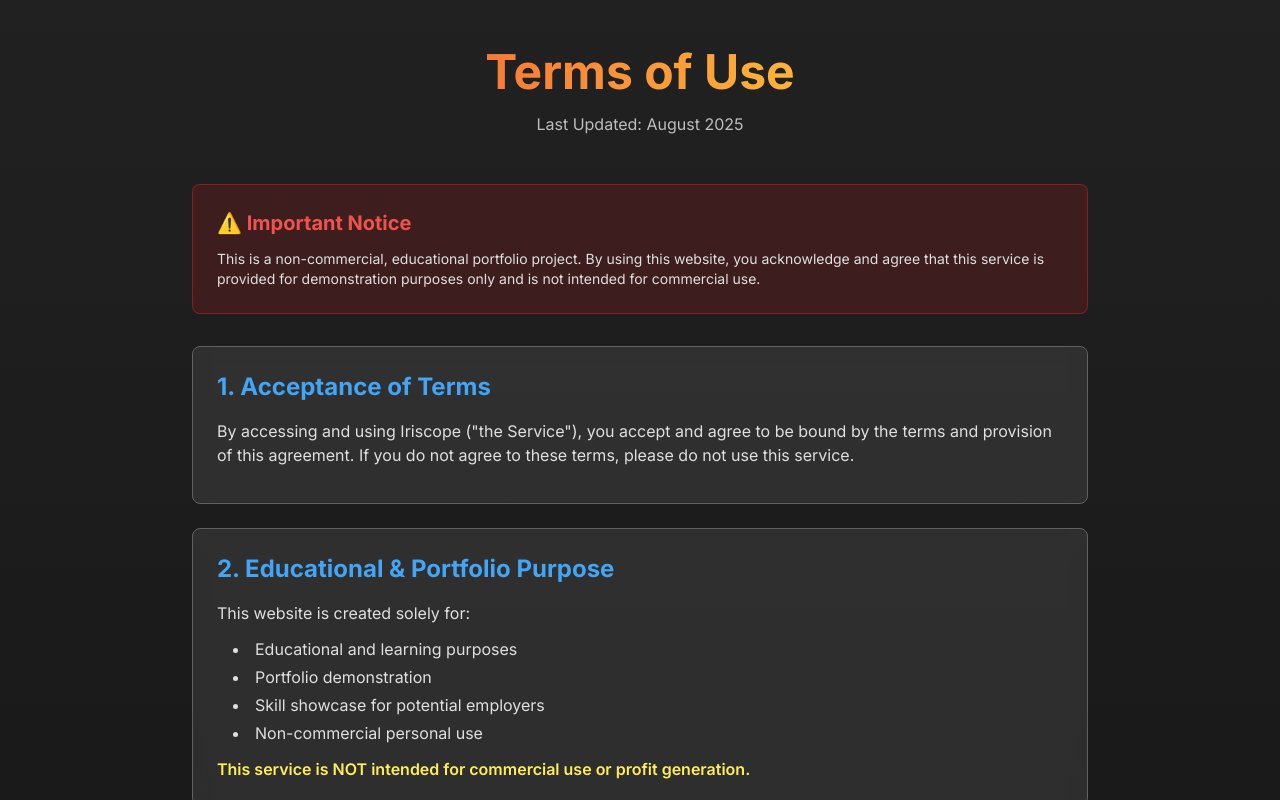
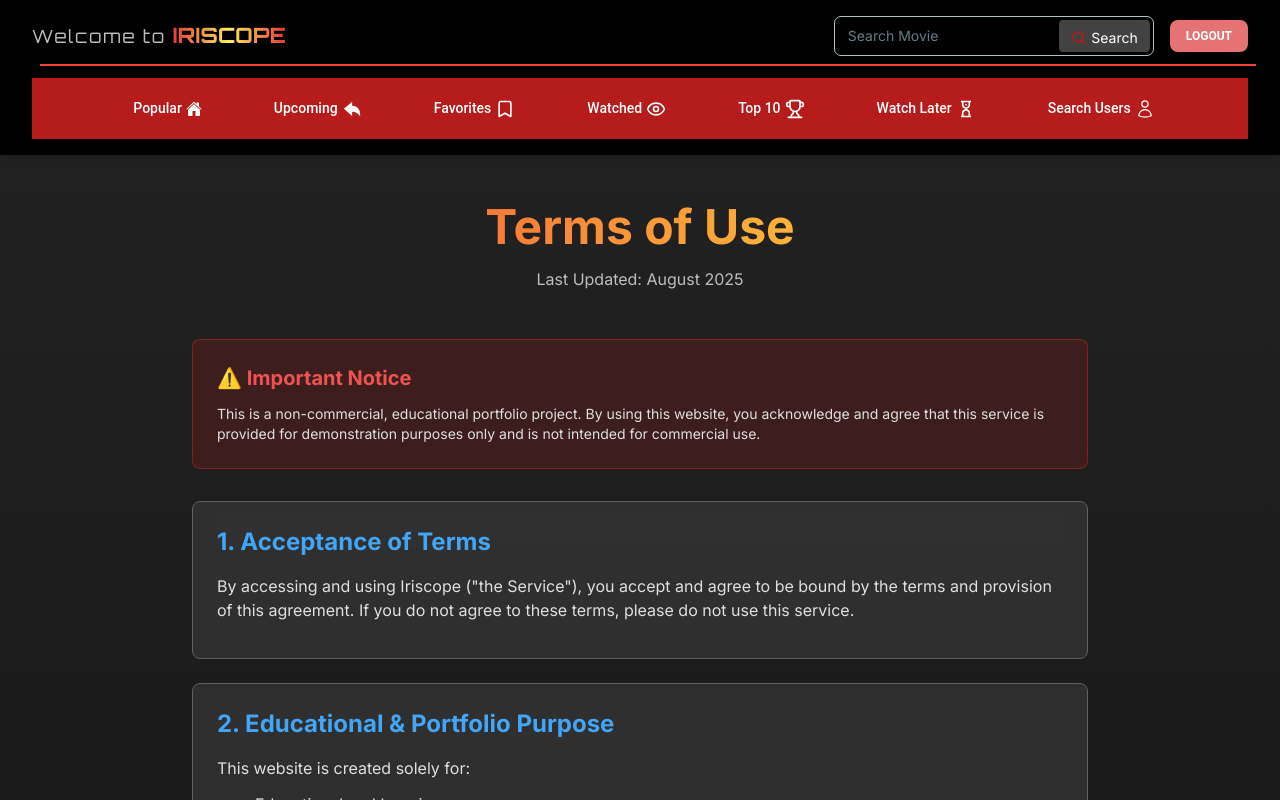
Before and after one commit to Naidiri1/movie-social-app-fe, a Next.js app: page /terms-of-use in a window 1280 px wide. Shown: the top 800 px of the page. Built offline with nearby package versions, Linux system fonts and the light colour scheme; no server answers; sample sign-in values are in the browser's storage.

Commit message:
add provider

```diff
--- a/src/app/layout.tsx
+++ b/src/app/layout.tsx
@@ -1,5 +1,6 @@
 import "./globals.css";
 import { Inter } from 'next/font/google';
+import ClientProviders from '../components/ClientLayout';
 
 const inter = Inter({ subsets: ['latin'] });
 
@@ -16,7 +17,9 @@ export default function RootLayout({
   return (
     <html lang="en">
       <body className={inter.className}>
-        {children}
+        <ClientProviders>
+          {children}
+        </ClientProviders>
       </body>
     </html>
   );
--- /dev/null
+++ b/src/components/ClientPRovidet.tsx
@@ -0,0 +1,20 @@
+
+'use client';
+
+import { Provider } from 'react-redux';
+import { store } from '@/redux/store';
+import { ThemeProvider } from '@material-tailwind/react';
+
+export default function ClientProviders({
+  children,
+}: {
+  children: React.ReactNode;
+}) {
+  return (
+    <Provider store={store}>
+      <ThemeProvider>
+        {children}
+      </ThemeProvider>
+    </Provider>
+  );
+}
```
